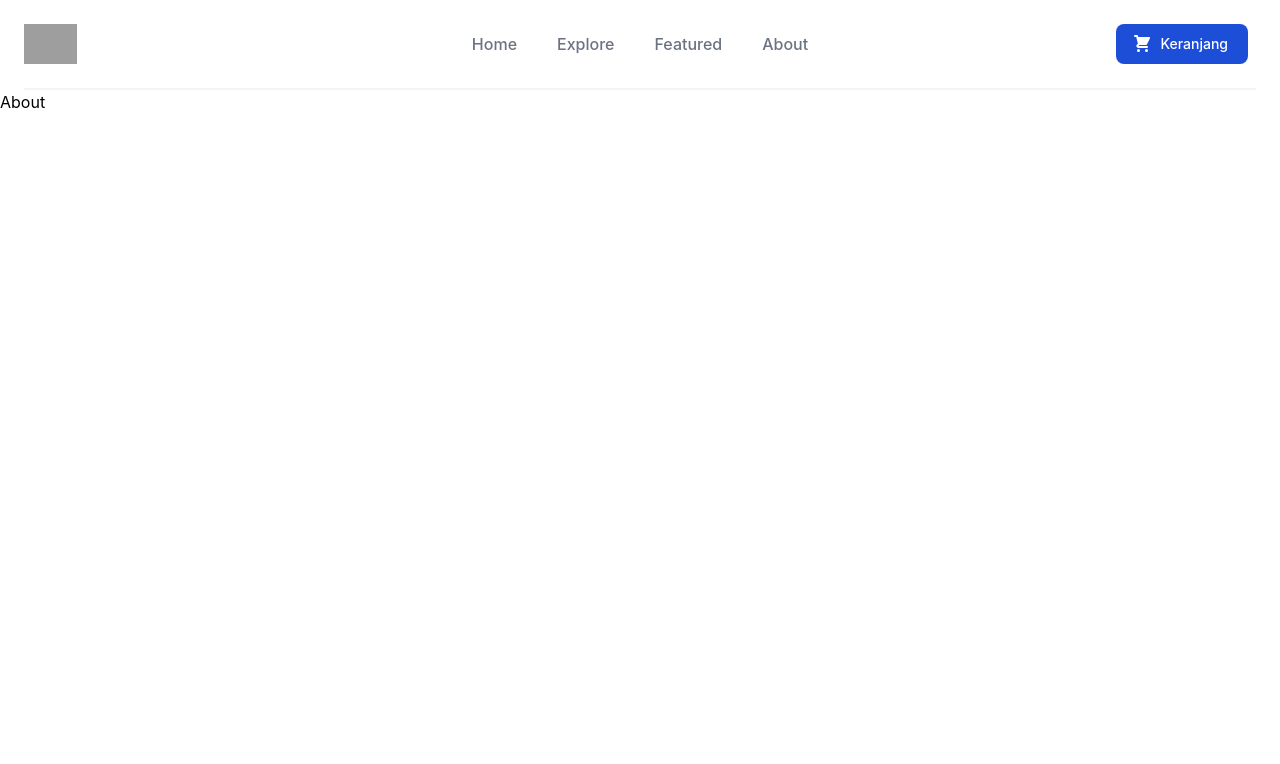
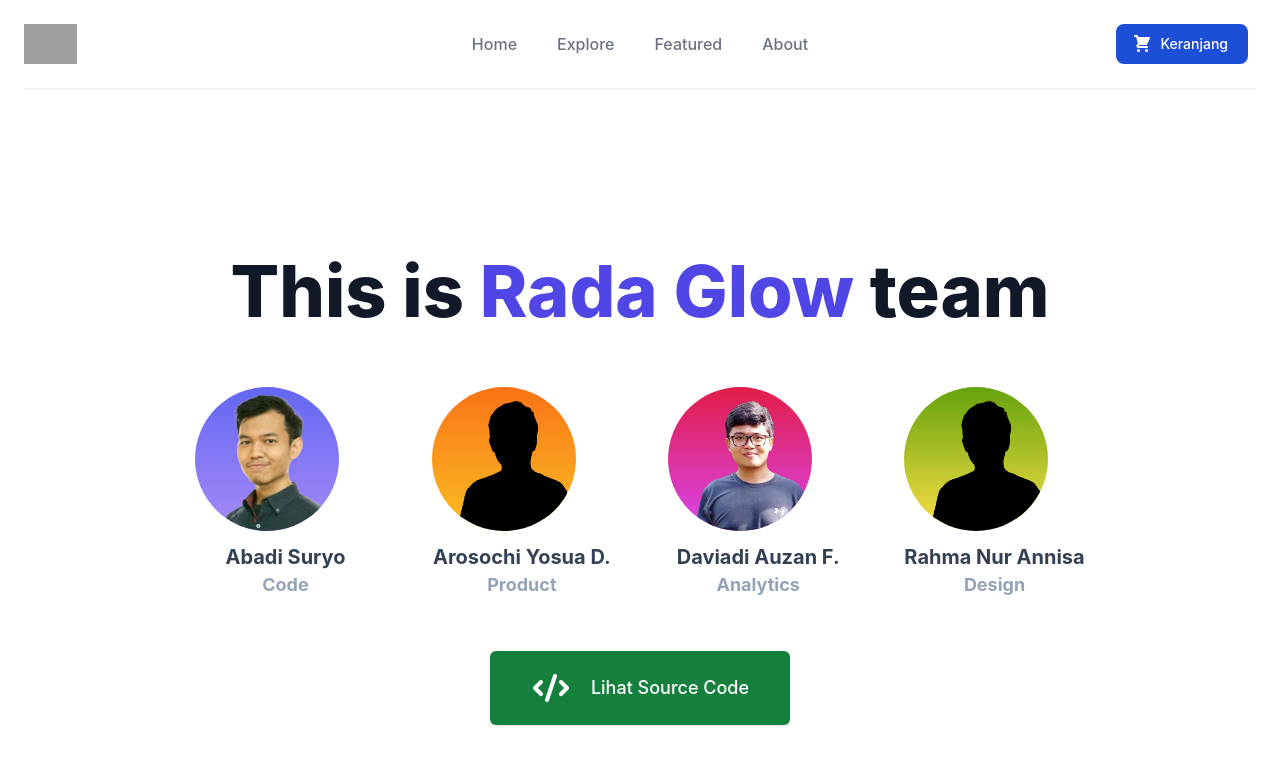
Before and after one commit to abadisurio/radaglowing, a React (Create React App) app: page /about in a window 1280 px wide. Shown: the top 764 px of the page. Built offline with nearby package versions, Linux system fonts and the light colour scheme; grey boxes are pictures that could not be loaded.

Commit message:
radaglowing: relayout about

```diff
--- a/src/page/About.js
+++ b/src/page/About.js
@@ -1,3 +1,4 @@
+import { CodeIcon } from '@heroicons/react/solid'
 import React, { useEffect } from 'react'
 
 const About = () => {
@@ -7,7 +8,62 @@ const About = () => {
     }, [])
 
     return (
-        <div>About</div>
+        <div className='h-screen justify-center flex'>
+            <div className='text-center p-5 self-center'>
+                <h1 className="text-5xl racking-tight font-extrabold text-gray-900 sm:text-5xl md:text-7xl mb-10">
+                    <span className="block xl:inline">This is </span>
+                    <span className="block text-indigo-600 xl:inline">Rada Glow </span>
+                    <span className="block xl:inline">team</span>
+                </h1>
+                {/* <p className="mt-3 text-xl text-gray-500 w-96 text-center mx-auto">
+                    Pesananmu akan kami proses
+                </p> */}
+                <div className="grid grid-cols-2 md:grid-cols-4 gap-4 px-5">
+                    <div className="p-5">
+                        <div className="inline-block ring-white rounded-full h-36 w-36 overflow-hidden flex justify-center bg-gradient-to-b from-indigo-500 to-violet-400">
+                            <img class="object-cover" src={require('../asset/image/Abadi.png')} alt="Foto Abadi" />
+                        </div>
+                        <h1 className='mt-3 mb-0 text-xl font-bold text-slate-700'>Abadi Suryo</h1>
+                        <h1 className='text-lg font-bold text-slate-400'>Code</h1>
+                    </div>
+                    <div className="p-5">
+                        <div className="inline-block ring-white rounded-full h-36 w-36 overflow-hidden flex justify-center bg-gradient-to-b from-orange-500 to-amber-400">
+                            <img class="object-cover contrast-200 brightness-0" src={require('../asset/image/Daviadi.png')} alt="Foto Arosochi" />
+                        </div>
+                        <h1 className='mt-3 mb-0 text-xl font-bold text-slate-700'>Arosochi Yosua D.</h1>
+                        <h1 className='text-lg font-bold text-slate-400'>Product</h1>
+                    </div>
+                    <div className="p-5">
+                        <div className="inline-block ring-white rounded-full h-36 w-36 overflow-hidden flex justify-center bg-gradient-to-b from-rose-600 to-fuchsia-500">
+                            <img class="object-cover" src={require('../asset/image/Daviadi.png')} alt="Foto Daviadi" />
+                        </div>
+                        <h1 className='mt-3 mb-0 text-xl font-bold text-slate-700'>Daviadi Auzan F.</h1>
+                        <h1 className='text-lg font-bold text-slate-400'>Analytics</h1>
+                    </div>
+                    <div className="p-5">
+                        <div className="inline-block ring-white rounded-full h-36 w-36 overflow-hidden flex justify-center bg-gradient-to-b from-lime-600 to-yellow-300">
+                            <img class="object-cover contrast-200 brightness-0" src={require('../asset/image/Daviadi.png')} alt="Foto Daviadi" />
+                        </div>
+                        <h1 className='mt-3 mb-0 text-xl font-bold text-slate-700'>Rahma Nur Annisa</h1>
+                        <h1 className='text-lg font-bold text-slate-400'>Design</h1>
+                    </div>
+                </div>
+                <div className="mt-5 sm:mt-8 sm:flex sm:justify-center">
+
+                    <div className="rounded-md shadow">
+                        <a
+                            href="https://github.com/abadisurio/radaglowing"
+                            target={'_blank'}
+                            rel="noreferrer"
+                            className="w-full flex items-center justify-center px-8 py-3 border border-transparent text-base font-medium rounded-md text-white bg-green-700 hover:bg-indigo-700 md:py-4 md:text-lg md:px-10"
+                        >
+                            <CodeIcon className='w-10 mr-5' />
+                            Lihat Source Code
+                        </a>
+                    </div>
+                </div>
+            </div>
+        </div>
     )
 }
 
```
Also changed, not shown: src/asset/image/Abadi.png (added), src/asset/image/Daviadi.png (added).
